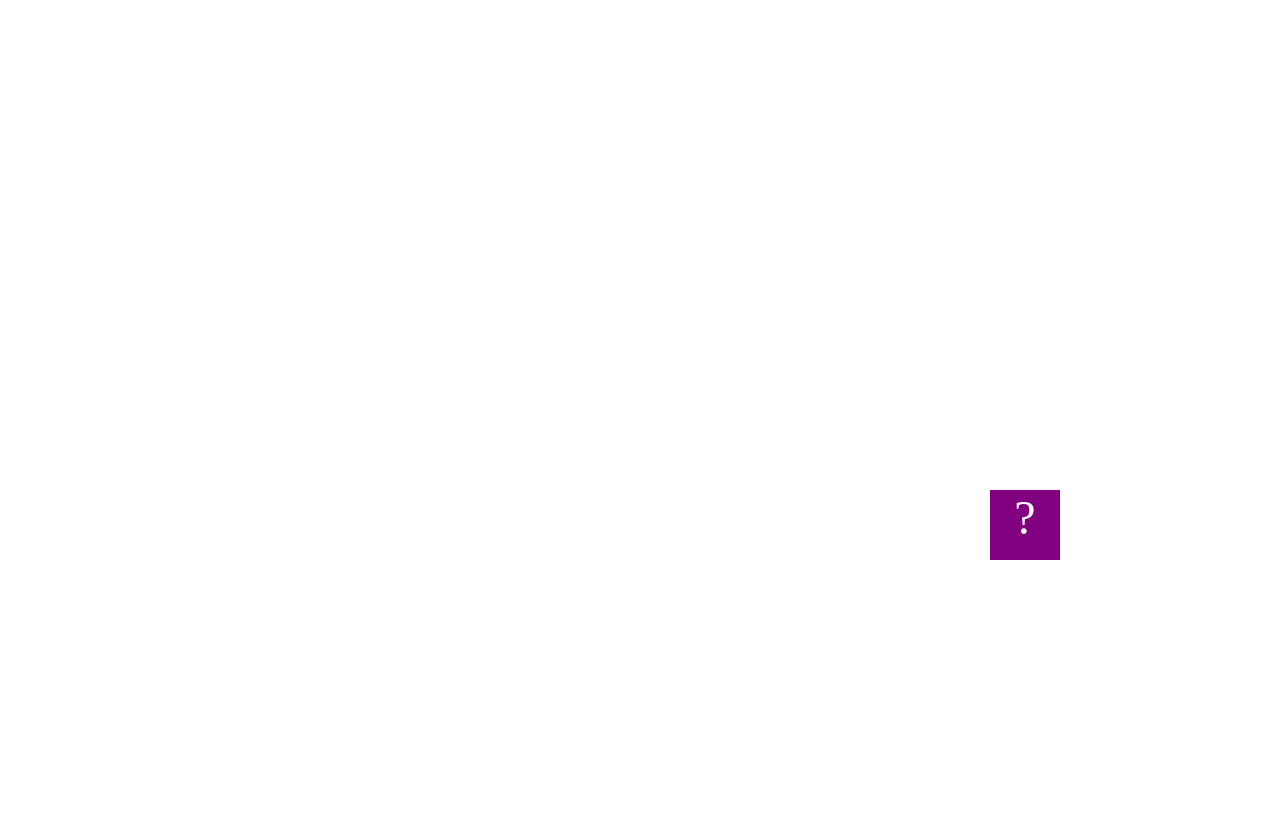
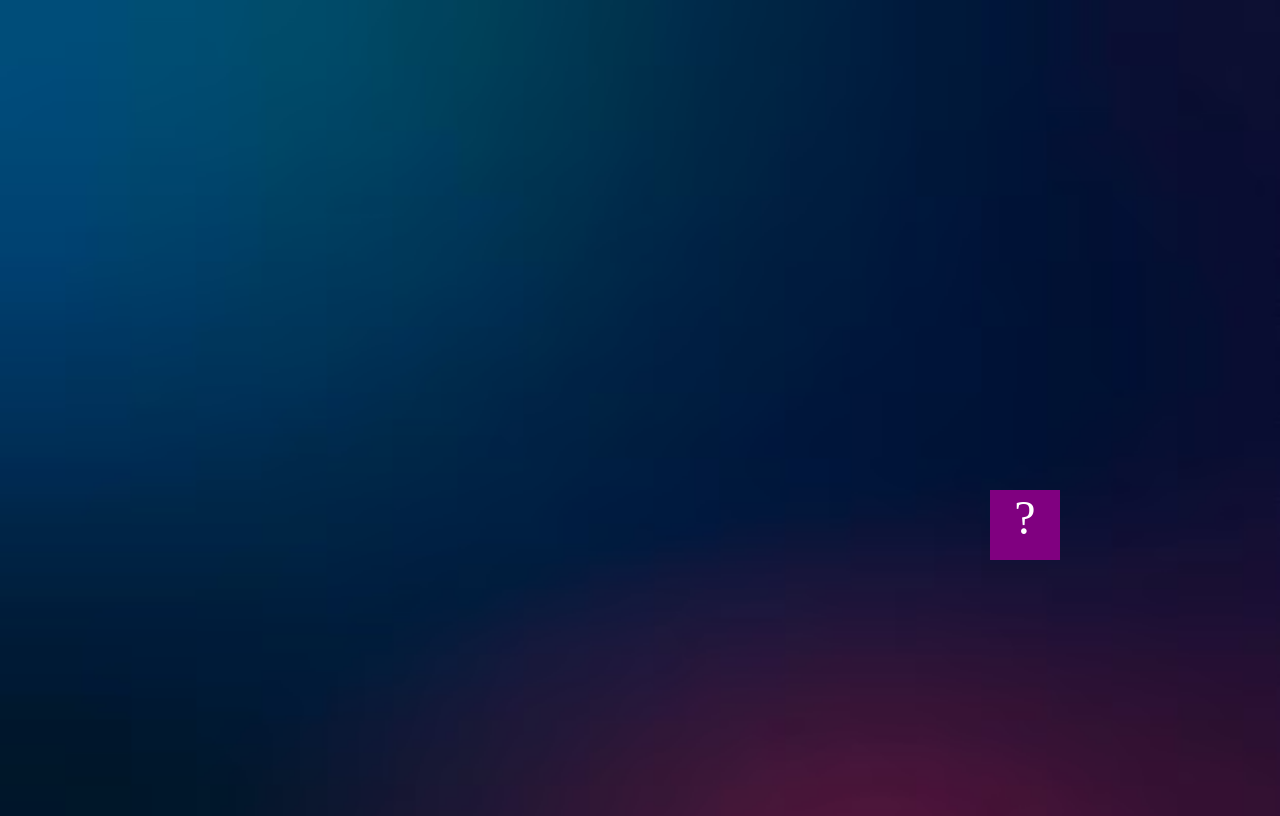
Before and after one commit to carlosbetancourt7/carlosbetancourt7.github.io, a plain HTML site: page fsd-projects/bouncing-box/index.html in a window 1280 px wide. Drawn offline with Linux system fonts and the light colour scheme.

Commit message:
Added background into new body

```diff
--- a/fsd-projects/bouncing-box/index.html
+++ b/fsd-projects/bouncing-box/index.html
@@ -5,6 +5,16 @@
     <title>Bouncing Box</title>
     <script src="jquery.min.js"></script>
     <style>
+      body {
+        background-image: url("../../images/bouncing-box-background.jpg");
+        background-color: #cccccc;
+        -webkit-background-size: cover;
+        -moz-background-size: cover;
+        -o-background-size: cover;
+        background-size: cover;
+
+      }
+
       .box {
         width: 70px;
         height: 70px;
```
